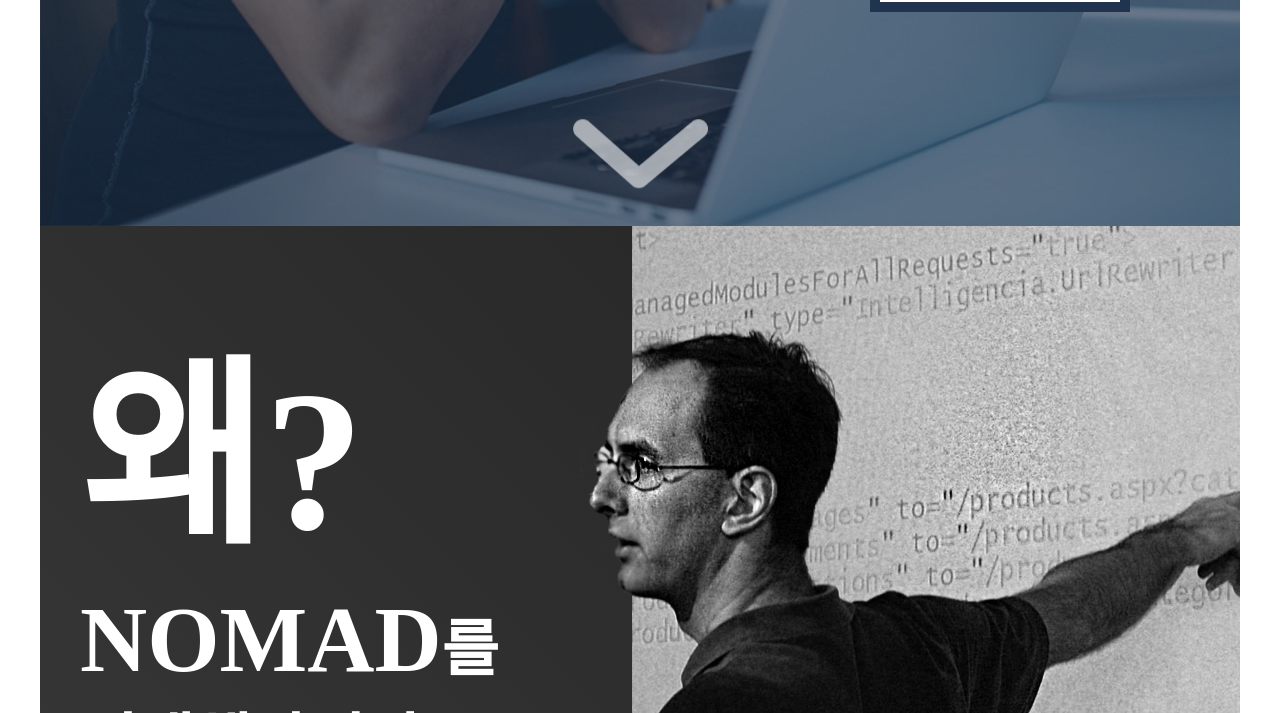
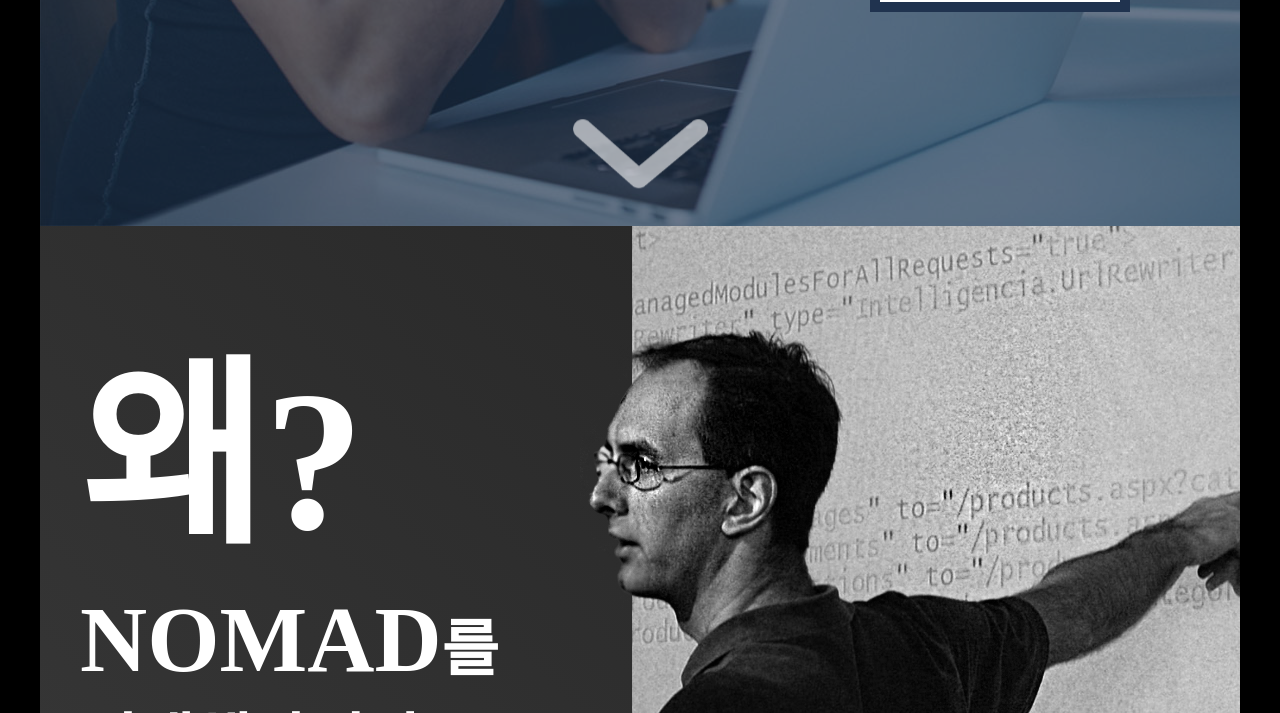
Before and after one commit to Noma9363/nomad-project, a plain HTML site: page index.html in a window 1280 px wide. Shown: the part 774-1487 px from the top of the page. Drawn offline with Linux system fonts and the light colour scheme; a web font is replaced by a local one.

Commit message:
Update index.css

```diff
--- a/css/index.css
+++ b/css/index.css
@@ -7,7 +7,7 @@
 
 body
 {
-    background-color: rgb(255, 255, 255)
+    background-color: #000000;
 }
 @font-face {
     font-family: 'NIXGONL-Vb';
```
